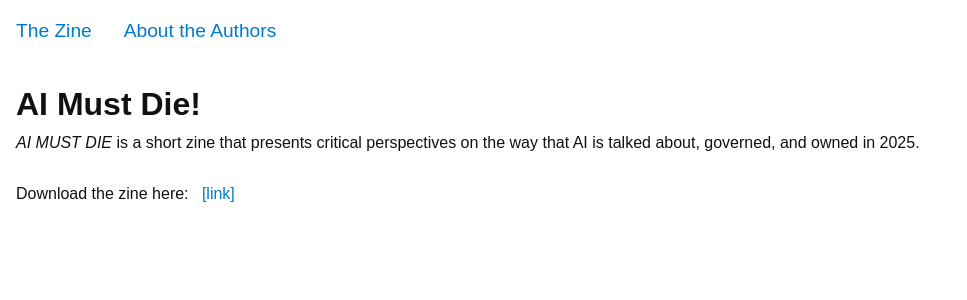
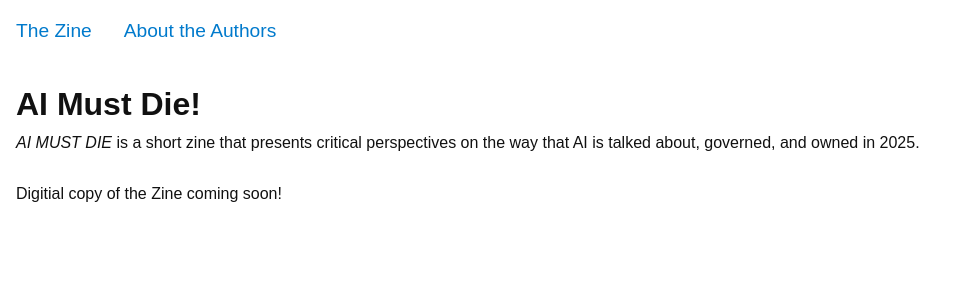
Before and after one commit to camoverride/ai_must_die, a Jekyll site: the page built from index.html, in a window 1280 px wide. Shown: the top 300 px of the page, without its empty margins (0-967 px from the left). Built offline with Jekyll 4.4.1, drawn with Linux system fonts in a browser that asks for light colours.

Commit message:
updated pdf copy, changed zine download to coming soon

```diff
--- a/index.html
+++ b/index.html
@@ -12,5 +12,6 @@ title: The Zine
 <p>&nbsp;</p>
 
 <p>
-  Download the zine here: &nbsp; <a href="AI_Must_Die_v1.0.pdf">[link]</a>
+  Digitial copy of the Zine coming soon!
+  <!--Download the zine here: &nbsp; <a href="AI_Must_Die_v1.0.pdf">[link]</a> -->
 </p>
```
Also changed, not shown: 2 other files.
